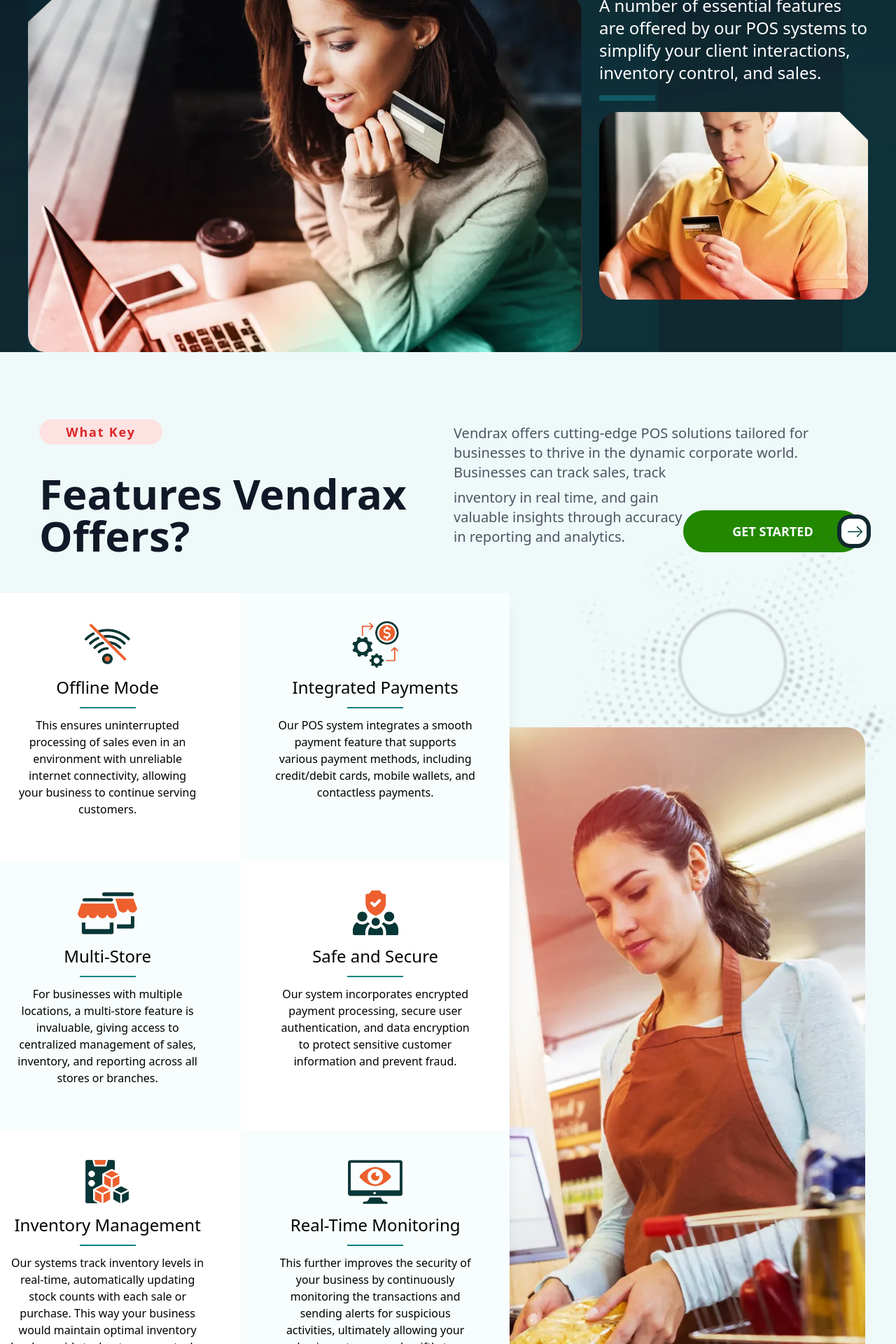
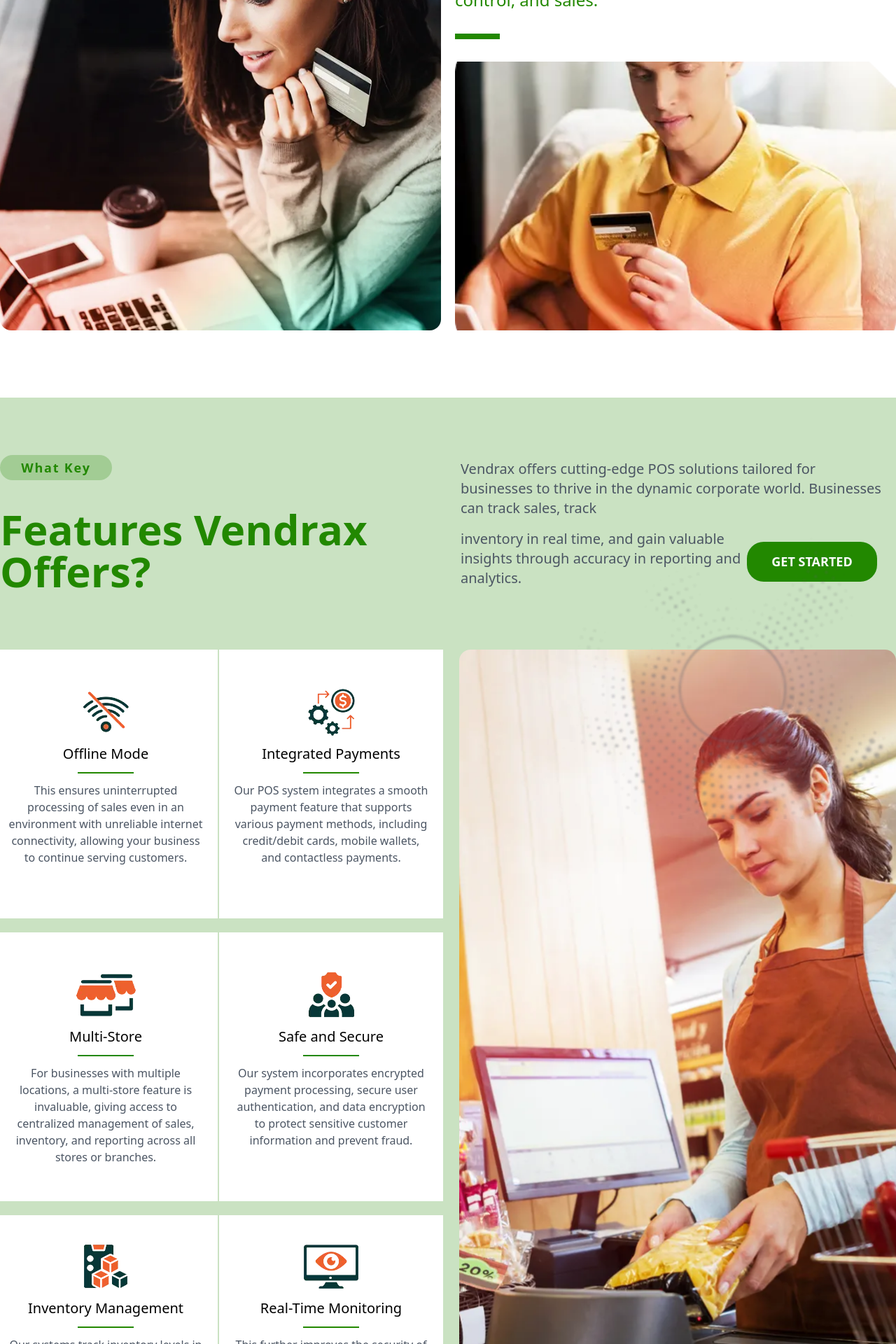
Before and after one commit to shrabontambuli/Vendrax, a React (Vite) app: page /features in a window 1280 px wide. Shown: the part 480-2400 px from the top of the page at 70% size. Built offline with nearby package versions, Linux system fonts and the light colour scheme.

Commit message:
changes features page

```diff
--- a/src/components/About/AboutBanner.jsx
+++ b/src/components/About/AboutBanner.jsx
@@ -4,15 +4,27 @@ const AboutBanner = () => {
   return (
     <div>
       <div className="max-w-7xl mx-auto px-2 lg:px-0 pt-32 lg:pt-48 pb-20">
-        <h1 className="text-2xl lg:text-5xl text2 font-medium mb-10">Vendrax Focuses</h1>
-        <div className="grid grid-cols-1 md:grid-cols-2 justify-items-center items-end gap-2 md:gap-8 lg:gap-1">
-          <div>
-            <img className="h-96 w-full" src="/images/about-ban1.webp" alt="img" />
+        <h1 className="text-2xl lg:text-5xl text2 font-medium mb-10">
+          Vendrax Focuses
+        </h1>
+        <div className="grid grid-cols-1 md:grid-cols-2 justify-items-center items-end gap-5">
+          <div className="h-full">
+            <img
+              className="h-full w-full object-cover rounded-2xl"
+              src="/images/about-ban1.webp"
+              alt="img"
+            />
           </div>
           <div>
-            <h4 className="text2 text-xl lg:text-2xl mt-6 md:mt-0 ">On Reporting, Financials, and Measurable Goals</h4>
+            <h4 className="text2 text-xl lg:text-2xl mt-6 md:mt-0 ">
+              On Reporting, Financials, and Measurable Goals
+            </h4>
             <div className="w-16 h-2 bg1 my-8"></div>
-            <img className="md:h-64 lg:h-72 w-full" src="/images/about-ban2.webp" alt="img" />
+            <img
+              className="h-96 object-cover w-full "
+              src="/images/about-ban2.webp"
+              alt="img"
+            />
           </div>
         </div>
       </div>
--- a/src/components/Features/AcceptPayments.jsx
+++ b/src/components/Features/AcceptPayments.jsx
@@ -3,14 +3,14 @@ import { Link } from "react-router-dom";
 
 const AcceptPayments = () => {
   return (
-    <div className="md:max-w-screen-2xl mx-auto py-20 lg:px-10 relative">
-        <img className="absolute left-10 w-80 md:w-96 md:left-60 lg:left-96 bottom-80 md:bottom-[500px]" src="/images/bg5.webp" alt="" />
+    <div className="max-w-7xl mx-auto px-2 lg:px-0 relative">
+        <img className="absolute w-80 lg:left-96 bottom-80 md:bottom-[350px]" src="/images/bg5.webp" alt="" />
       <div className="grid grid-cols-1 md:grid-cols-2 items-center gap-10 p-4">
         <div className="space-y-10">
-          <h2 className="text-3xl md:text-4xl lg:text-6xl font-bold text-gray-900">
+          <h2 className="text-2xl lg:text-5xl font-bold text2">
             Accept <br /> More Payments
           </h2>
-          <p className="text-gray-600 text-xl lg:text-2xl">
+          <p className="text-gray-600 text-xl">
             Our POS system accepts a wide range of payment methods, positively
             impacting your business, and increasing customer satisfaction and
             business revenue. According to a recent study by Statista, 63% of
@@ -21,13 +21,8 @@ const AcceptPayments = () => {
             share of the market.
           </p>
           <Link to="/">
-            <button className="flex items-center justify-center bg-[#228800] text-white font-semibold px-6 py-4 rounded-full hover:bg-[#00c6c0] transition-all w-64 text-lg relative uppercase mt-10">
+            <button className="flex items-center justify-center btn1 mt-10">
               Get Started
-              <img
-                className="absolute -right-3"
-                src="/images/red-btn.webp"
-                alt=""
-              />
             </button>
           </Link>
         </div>
--- a/src/components/Features/FeaturesBanner.jsx
+++ b/src/components/Features/FeaturesBanner.jsx
@@ -2,29 +2,34 @@ import React from "react";
 
 const FeaturesBanner = () => {
   return (
-    <div
-    style={{
-      backgroundImage: "url(/images/acc-banner.webp)",
-      backgroundRepeat:"no-repeat",
-      backgroundPosition:"center",
-      backgroundSize:"cover"
-    }}
-  >
-    <div className="md:max-w-screen-2xl mx-auto px-4 lg:px-10 pt-32 md:pt-24 lg:pt-56">
-      <h1 className="text-4xl lg:text-6xl text-white font-medium mb-10 md:mb-20 lg:mb-32 lg:w-9/12">Multitude Features of a Cloud-based
-      POS System</h1>
-      <div className="md:flex gap-6">
-        <div>
-          <img src="/images/feat-ban1.webp" alt="img" />
-        </div>
-        <div>
-          <h4 className="text-white text-xl lg:text-2xl mt-6 md:mt-0 w-full md:w-96">A number of essential features are offered by our POS systems to simplify your client interactions, inventory control, and sales.</h4>
-          <div className="w-20 h-2 bg-[#105964] my-4"></div>
-          <img src="/images/about-ban2.webp" alt="img" />
+    <div>
+      <div className="max-w-7xl mx-auto px-2 lg:px-0 pt-32 lg:pt-56">
+        <h1 className="text-2xl lg:text-5xl text2 font-medium mb-10 lg:mb-20 lg:w-9/12">
+          Multitude Features of a Cloud-based POS System
+        </h1>
+        <div className="grid grid-cols-1 md:grid-cols-2 justify-items-center items-end gap-5">
+          <div className="h-full">
+            <img
+              className="h-full w-full object-cover rounded-2xl"
+              src="/images/feat-ban1.webp"
+              alt="img"
+            />
+          </div>
+          <div>
+            <h4 className="text2 text-xl lg:text-2xl mt-6 md:mt-0">
+              A number of essential features are offered by our POS systems to
+              simplify your client interactions, inventory control, and sales.
+            </h4>
+            <div className="w-16 h-2 bg1 my-8"></div>
+            <img
+              className="h-96 object-cover w-full "
+              src="/images/about-ban2.webp"
+              alt="img"
+            />
+          </div>
         </div>
       </div>
     </div>
-  </div>
   );
 };
 
--- a/src/components/Features/Smartphone.jsx
+++ b/src/components/Features/Smartphone.jsx
@@ -3,10 +3,10 @@ import { Link } from "react-router-dom";
 
 const Smartphone = () => {
   return (
-    <div className="md:max-w-screen-2xl mx-auto lg:px-10 py-10 md:py-6">
-      <div className="md:flex md:flex-row-reverse items-center gap-10 p-4 space-y-20 md:space-y-0">
-        <div className="space-y-10 md:w-6/12">
-          <h2 className="text-3xl md:text-4xl lg:text-6xl font-bold text-gray-900">
+    <div className="max-w-7xl mx-auto my-24">
+      <div className="md:flex md:flex-row-reverse items-center px-2 lg:px-0 gap-5">
+        <div className="space-y-10 md:w-11/12">
+          <h2 className="text-3xl md:text-4xl lg:text-6xl font-bold text2">
             Accept Payments on Your Smartphone or Tablet
           </h2>
           <p className="text-gray-600 text-xl lg:text-2xl">
@@ -17,18 +17,13 @@ const Smartphone = () => {
             and anywhere.
           </p>
           <Link to="/">
-            <button className="flex items-center justify-center bg-[#228800] text-white font-semibold px-6 py-4 rounded-full hover:bg-[#00c6c0] transition-all w-64 text-lg relative uppercase mt-10">
+            <button className="flex items-center justify-center btn1 mt-10">
               Get Started
-              <img
-                className="absolute -right-3"
-                src="/images/red-btn.webp"
-                alt=""
-              />
             </button>
           </Link>
         </div>
         <div>
-          <img className="w-full" src="/images/feat-img2.webp" alt="img" />
+          <img className="w-full mt-10 md:mt-0" src="/images/feat-img2.webp" alt="img" />
         </div>
       </div>
     </div>
--- a/src/components/Features/VendraxOffers.jsx
+++ b/src/components/Features/VendraxOffers.jsx
@@ -1,17 +1,17 @@
 import React from "react";
-import "./Features.css"
+import "./Features.css";
 import { Link } from "react-router-dom";
 
 const VendraxOffers = () => {
   return (
-    <div className="bg-[#eff9f9] h-[2900px] md:h-full pb-28">
-      <div className="max-w-screen-2xl mx-auto lg:px-10">
-        <div className="pt-20 grid grid-cols-1 md:grid-cols-2 items-center">
-          <div className="space-y-10 p-4">
-            <span className="inline-block w-44 py-1 bg-red-100 text-red-600 rounded-full font-semibold text-lg text-center tracking-widest">
+    <div className="bgs my-24">
+      <div className=" py-20 max-w-7xl mx-auto">
+        <div className="grid grid-cols-1 md:grid-cols-2 items-center gap-5 px-2 lg:px-0">
+          <div className="space-y-10">
+            <span className="inline-block w-40 py-1 bgs text2 rounded-full font-semibold text-lg text-center tracking-widest">
               What Key
             </span>
-            <h2 className="text-3xl md:text-4xl lg:text-6xl font-bold text-gray-900">
+            <h2 className="text-2xl lg:text-6xl font-bold text2">
               Features Vendrax Offers?
             </h2>
           </div>
@@ -22,149 +22,137 @@ const VendraxOffers = () => {
               sales, track
             </p>
             <div className="lg:flex items-center">
-              <p className="text-gray-600 text-xl">
+              <p className="text-gray-600 text-xl lg:w-8/12 lg:mt-4">
                 inventory in real time, and gain valuable insights through
                 accuracy in reporting and analytics.
               </p>
               <Link to="/">
-                <button className="flex items-center justify-center bg-[#228800] text-white font-semibold px-6 py-4 rounded-full hover:bg-[#00c6c0] transition-all w-64 text-lg relative uppercase mx-auto md:mx-0 mt-10">
+                <button className="flex items-center justify-center btn1 md:mx-auto mt-6">
                   Get Started
-                  <img
-                    className="absolute -right-3"
-                    src="/images/red-btn.webp"
-                    alt=""
-                  />
                 </button>
               </Link>
             </div>
           </div>
         </div>
         <div className="relative">
-          <img className="absolute right-5 lg:-right-10 -top-20" src="/images/bg6.webp" alt="icon" />
+          <img
+            className="absolute hidden lg:flex right-0 -top-20"
+            src="/images/bg6.webp"
+            alt="icon"
+          />
         </div>
-        <div className="mb-44 md:mb-20 lg:mb-0 p-1">
         <div>
-            <div className="relative">
-              <div className="flex justify-end w-full mt-56">
-                <img className="h-screen md:h-[1193px] md:mx-auto lg:mx-0" src="/images/feat-ser.webp" alt="img" />
-              </div>
-              <div className="absolute right-2 -bottom-24 md:bottom-20 md:right-40 lg:right-[42%] lg:-top-48 px-2">
-                <div className="relative h-[400px] w-[390px] mx-auto lg:mx-0 md:w-[768px] md:h-[600px] lg:h-[1152px] lg:w-[765px]">
-                  <div className="bg-white shadow-xl rounded-lg space-y-10 md:space-y-6 lg:space-y-10 h-full w-full text-center absolute z-30 mt-10 bottom-[800px] md:bottom-[500px] md:left-28 lg:left-0 lg:bottom-0">
-                    <div className="grid grid-cols-1 md:grid-cols-2 justify-items-center items-center">
-                      <div className="card2 bg-white hover:text-white transition-all w-96 h-96 py-10 px-16 space-y-3">
+          <div className="grid grid-cols-1 lg:grid-cols-2 items-center gap-8 px-2 lg:px-0 mt-20">
+            <div>
+              <div className="grid grid-cols-1 md:grid-cols-2 justify-items-center items-center gap-5">
+                <div className="card2 bg-white w-96 h-96 lg:w-80 lg:h-96 space-y-3 px-5 py-14">
                   <img
                     className="mx-auto"
                     src="/images/pfeat-ic1.webp"
                     alt="icon"
                   />
-                        <h4 className="text-2xl text-black font-medium">
+                  <h4 className="text-xl text-center text-black font-medium">
                     Offline Mode
                   </h4>
-                        <div className="w-20 bg-[#07837f] br h-[2px] mx-auto"></div>
-                        <p className="text-black text-c">
-                          This ensures uninterrupted processing of sales even in
-                          an environment with unreliable internet connectivity,
-                          allowing your business to continue serving customers.
+                  <div className="w-20 bg1 br h-[2px] mx-auto"></div>
+                  <p className="text-c text-center text-gray-600">
+                    This ensures uninterrupted processing of sales even in an
+                    environment with unreliable internet connectivity, allowing
+                    your business to continue serving customers.
                   </p>
                 </div>
-                      <div className="bg-[#f8fdfd] card2 hover:text-white transition-all w-96 h-96 py-10 px-12 space-y-3">
+                <div className="card2 bg-white w-96 h-96 lg:w-80 lg:h-96 space-y-3 px-5 py-14">
                   <img
                     className="mx-auto"
                     src="/images/pfeat-ic4.webp"
                     alt="icon"
                   />
-                        <h4 className="text-2xl text-black font-medium">
+                  <h4 className="text-xl text-center text-black font-medium">
                     Integrated Payments
                   </h4>
-                        <div className="w-20 bg-[#07837f] br h-[2px] mx-auto"></div>
-                        <p className="text-black text-c">
-                          Our POS system integrates a smooth payment feature
-                          that supports various payment methods, including
-                          credit/debit cards, mobile wallets, and contactless
-                          payments.
+                  <div className="w-20 bg1 br h-[2px] mx-auto"></div>
+                  <p className="text-c text-center text-gray-600">
+                    Our POS system integrates a smooth payment feature that
+                    supports various payment methods, including credit/debit
+                    cards, mobile wallets, and contactless payments.
                   </p>
                 </div>
-                      <div className="bg-[#f8fdfd] card2 hover:text-white transition-all w-96 h-96 py-10 px-12 space-y-3">
+                <div className="card2 bg-white w-96 h-96 lg:w-80 lg:h-96 space-y-3 px-5 py-14">
                   <img
                     className="mx-auto"
                     src="/images/pfeat-ic2.webp"
                     alt="icon"
                   />
-                        <h4 className="text-2xl text-black font-medium">
+                  <h4 className="text-xl text-center text-black font-medium">
                     Multi-Store
                   </h4>
-                        <div className="w-20 bg-[#07837f] br h-[2px] mx-auto"></div>
-                        <p className="text-black text-c">
+                  <div className="w-20 bg1 br h-[2px] mx-auto"></div>
+                  <p className="text-c text-center text-gray-600">
                     For businesses with multiple locations, a multi-store
                     feature is invaluable, giving access to centralized
-                          management of sales, inventory, and reporting across
-                          all stores or branches.
+                    management of sales, inventory, and reporting across all
+                    stores or branches.
                   </p>
                 </div>
-                      <div className="card2 bg-white hover:text-white transition-all w-96 h-96 py-10 px-12 space-y-3">
+                <div className="card2 bg-white w-96 h-96 lg:w-80 lg:h-96 space-y-3 px-5 py-14">
                   <img
                     className="mx-auto"
                     src="/images/pfeat-ic3.webp"
                     alt="icon"
                   />
-                        <h4 className="text-2xl text-black font-medium">
+                  <h4 className="text-xl text-center text-black font-medium">
                     Safe and Secure
                   </h4>
-                        <div className="w-20 bg-[#07837f] br h-[2px] mx-auto"></div>
-                        <p className="text-black text-c">
-                          Our system incorporates encrypted payment processing,
-                          secure user authentication, and data encryption to
-                          protect sensitive customer information and prevent
-                          fraud.
+                  <div className="w-20 bg1 br h-[2px] mx-auto"></div>
+                  <p className="text-c text-center text-gray-600">
+                    Our system incorporates encrypted payment processing, secure
+                    user authentication, and data encryption to protect
+                    sensitive customer information and prevent fraud.
                   </p>
                 </div>
-                      <div className="card2 bg-white hover:text-white transition-all w-96 h-96 py-10 px-12 space-y-3">
+                <div className="card2 bg-white w-96 h-96 lg:w-80 lg:h-96 space-y-3 px-5 py-10">
                   <img
                     className="mx-auto"
                     src="/images/pfeat-ic5.webp"
                     alt="icon"
                   />
-                        <h4 className="text-2xl text-black font-medium">
+                  <h4 className="text-xl text-center text-black font-medium">
                     Inventory Management
                   </h4>
-                        <div className="w-20 bg-[#07837f] br h-[2px] mx-auto"></div>
-                        <p className="text-black text-c">
+                  <div className="w-20 bg1 br h-[2px] mx-auto"></div>
+                  <p className="text-c text-center text-gray-600">
                     Our systems track inventory levels in real-time,
                     automatically updating stock counts with each sale or
-                          purchase. This way your business would maintain
-                          optimal inventory levels, avoid stockouts or
-                          overstocks, and improve overall inventory accuracy and
-                          efficiency.
+                    purchase. This way your business would maintain optimal
+                    inventory levels, avoid stockouts or overstocks, and improve
+                    overall inventory accuracy and efficiency.
                   </p>
                 </div>
-                      <div className="bg-[#f8fdfd] card2 hover:text-white transition-all w-96 h-96 py-10 px-12 space-y-3">
+                <div className="card2 bg-white w-96 h-96 lg:w-80 lg:h-96 space-y-3 px-5 py-10">
                   <img
                     className="mx-auto"
                     src="/images/pfeat-ic6.webp"
                     alt="icon"
                   />
-                        <h4 className="text-2xl text-black font-medium">
+                  <h4 className="text-xl text-center text-black font-medium">
                     Real-Time Monitoring
                   </h4>
-                        <div className="w-20 bg-[#07837f] br h-[2px] mx-auto"></div>
-                        <p className="text-black text-c">
+                  <div className="w-20 bg1 br h-[2px] mx-auto"></div>
+                  <p className="text-c text-center text-gray-600">
                     This further improves the security of your business by
-                          continuously monitoring the transactions and sending
-                          alerts for suspicious activities, ultimately allowing
-                          your business to respond swiftly to potential security
-                          threats.
+                    continuously monitoring the transactions and sending alerts
+                    for suspicious activities, ultimately allowing your business
+                    to respond swiftly to potential security threats.
                   </p>
                 </div>
               </div>
             </div>
+            <div className="h-full w-full">
               <img
-                    className="absolute w-80 md:w-9/12 -bottom-16 -left-5 md:-bottom-52 md:-left-11 lg:-right-5 z-20 rounded-[100px]"
-                    src="/images/bg4.webp"
-                    alt=""
+                className="h-full w-full object-cover rounded-2xl"
+                src="/images/feat-ser.webp"
+                alt="img"
               />
-                </div>
-              </div>
             </div>
           </div>
         </div>
--- a/src/components/Minimize.jsx
+++ b/src/components/Minimize.jsx
@@ -3,20 +3,21 @@ import { Link } from "react-router-dom";
 
 const Minimize = () => {
   return (
+    <div className="max-w-7xl mx-auto">
       <div
-      className="my-28 h-[500px] lg:w-10/12 mx-auto rounded-3xl"
+        className="my-24 h-[500px] rounded-3xl"
         style={{
           backgroundImage: "url(/images/bg-cta.webp)",
-        backgroundRepeat:"no-repeat",
-        backgroundPosition:"center",
-        backgroundSize:"cover"
+          backgroundRepeat: "no-repeat",
+          backgroundPosition: "center",
+          backgroundSize: "cover",
         }}
       >
-      <div className="lg:w-10/12 p-8 md:p-10 lg:p-20">
+        <div className="lg:w-10/12 px-2 pt-10 md:pt-20 md:px-4 lg:p-20">
           <div className="space-y-6">
             <h1 className="text-2xl md:text-4xl text-white font-medium">
               Minimize the Errors to Ensure Precision in Data{" "}
-            <span className="text-[#ed1d24]">With Vendrax</span>
+              <span className="text2">With Vendrax</span>
             </h1>
             <p className="text-white text-xl md:text-2xl md:w-11/12">
               Discuss your business plans with us, and we will help you find the
@@ -25,7 +26,9 @@ const Minimize = () => {
           </div>
           <div className="md:flex items-center mt-10 md:gap-14">
             <div>
-            <h3 className="text-xl text-[#00a39e] tracking-[7px] mb-6 uppercase">Feel free to call us at</h3>
+              <h3 className="text-xl text2 tracking-[7px] mb-6 uppercase">
+                Feel free to call us at
+              </h3>
               <h2 className="flex items-center gap-4 text-4xl md:text-5xl text-white mb-4 md:mb-0">
                 <img src="/images/phone3.webp" alt="icon" />
                 833-604-8051
@@ -33,10 +36,11 @@ const Minimize = () => {
             </div>
             <div>
               <Link to="/">
-              <button className="bg-[#228800] text-white font-semibold px-6 py-4 rounded-full hover:bg-[#00c6c0] transition-all w-64 text-xl uppercase">
+                <button className="btn1">
                   Get Started
                 </button>
               </Link>
+            </div>
           </div>
         </div>
       </div>
```
Lines whose indentation alone changed are shown as unchanged.
